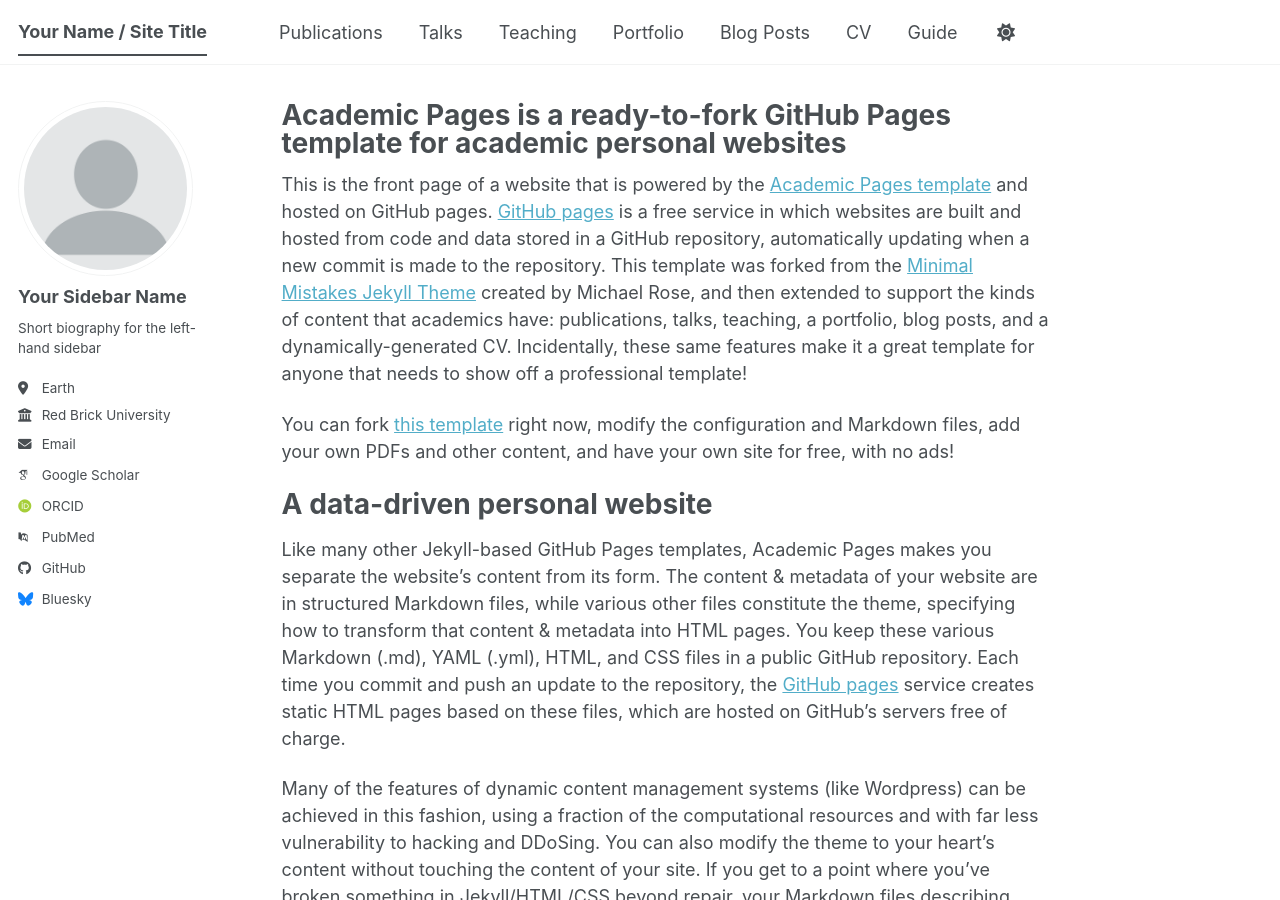
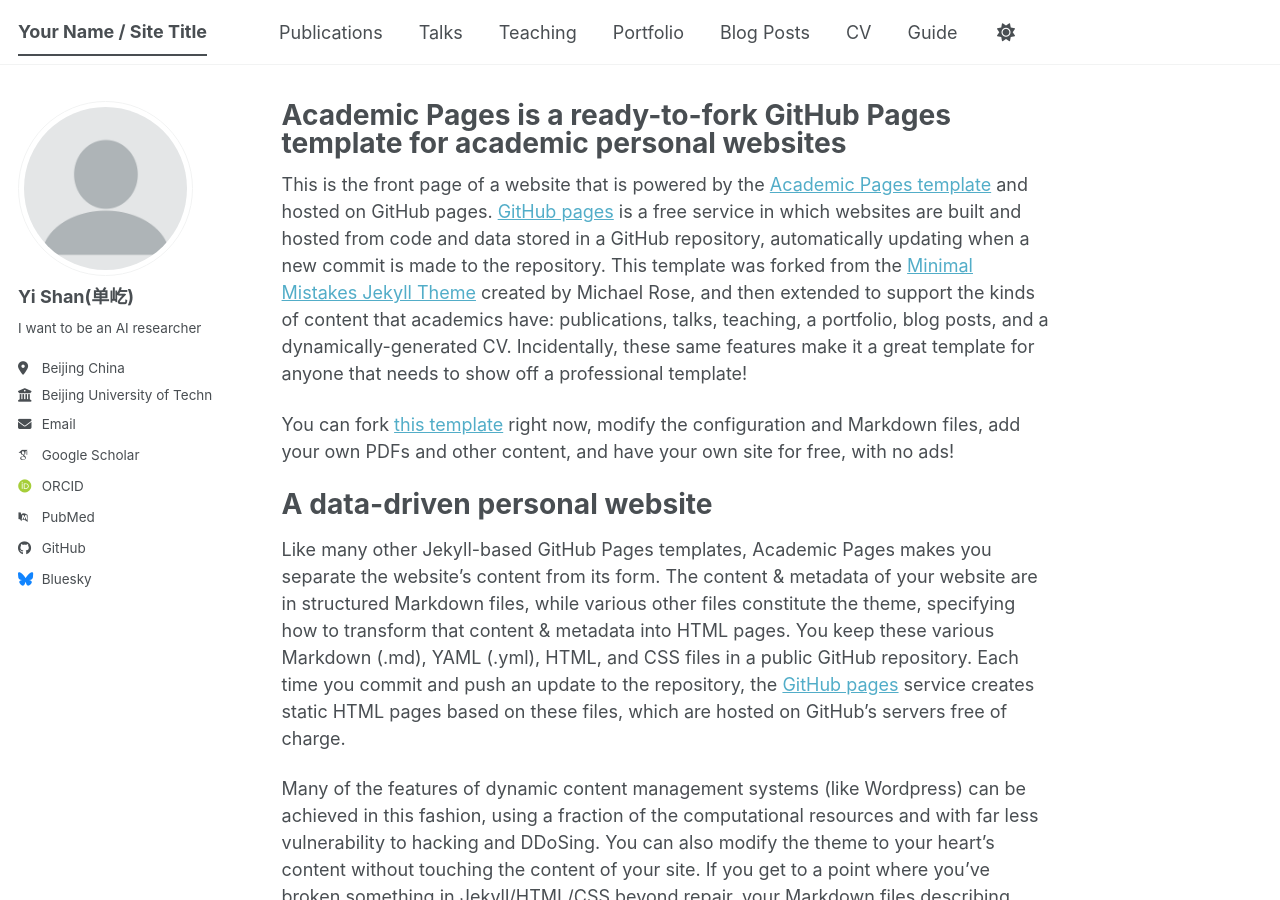
Before and after one commit to YiShan05/yishan05.github.io, a Jekyll site: the page built from _pages/about.md, in a window 1280 px wide and 900 px high. Built offline with Jekyll 4.4.1, drawn with Linux system fonts in a browser that asks for light colours; some web fonts are replaced; a script bundle is joined from its source files by our own code; library files that are not in the unit come from our copies.

Commit message:
Update _config.yml

```diff
--- a/_config.yml
+++ b/_config.yml
@@ -16,7 +16,7 @@
 url                      : https://academicpages.github.io # The base hostname & protocol for your site e.g. "https://[your GitHub username].github.io",
                                                            # or if you already have some other page hosted on Github then use "https://[your GitHub username].github.io/[Your Repo Name]"
 baseurl                  : "" # the subpath of your site, e.g. "/blog"
-repository               : "academicpages/academicpages.github.io"
+repository               : "YiShan05/yishan05.github.io"
 
 # Site Author - The following control what appear as part of the author content on the side bar.
 #               If a field is blank the icon and link will not appear, otherwise it will be shown.
@@ -24,13 +24,13 @@
 author:
   # Biographic information
   avatar           : "profile.png"
-  name             : "Your Sidebar Name"
+  name             : "Yi Shan(单屹)"
   pronouns         : # example: "she/her"
-  bio              : "Short biography for the left-hand sidebar"
-  location         : "Earth"
-  employer         : "Red Brick University"
+  bio              : "I want to be an AI researcher"
+  location         : "Beijing China"
+  employer         : "Beijing University of Technology"
   uri              : # URL
-  email            : "none@example.org"
+  email            : "yi.shan.bjut@gmail.com"
 
   # Academic websites
   academia         : # URL
```
